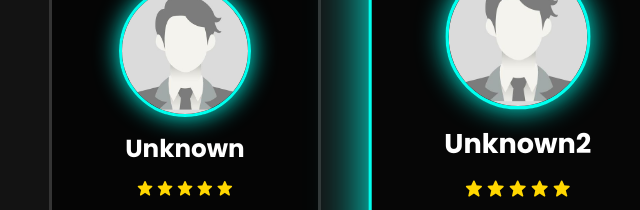
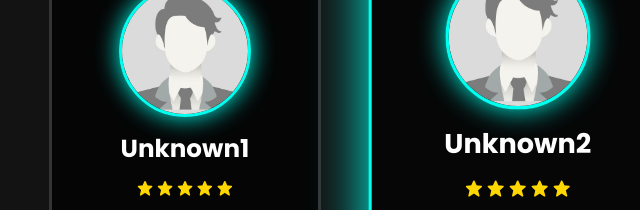
Before and after one commit to oprah14/-levent-kocoglu, a plain HTML site: page index.html in a window 1280 px wide. Shown: the part 3800-4010 px from the top of the page, 122-762 px from the left. Drawn offline with nearby package versions, Linux system fonts and the light colour scheme.

Commit message:
Update index.html

```diff
--- a/index.html
+++ b/index.html
@@ -210,7 +210,7 @@
 
       <div class="testimonial-item">
         <img src="img/1.png" alt="">
-        <h2>Unknown</h2>
+        <h2>Unknown1</h2>
         <div class="raiting">
           <i class='bx bxs-star'></i>
           <i class='bx bxs-star'></i>
```
